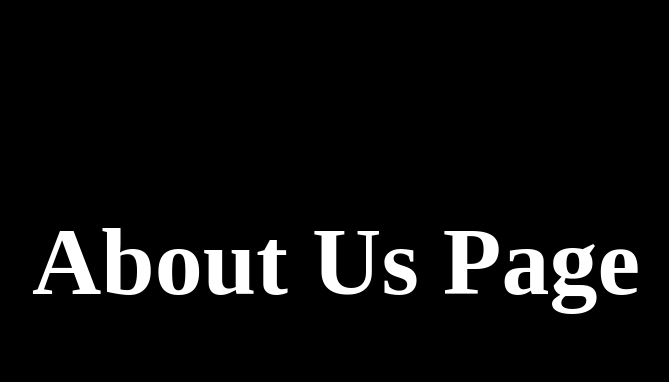
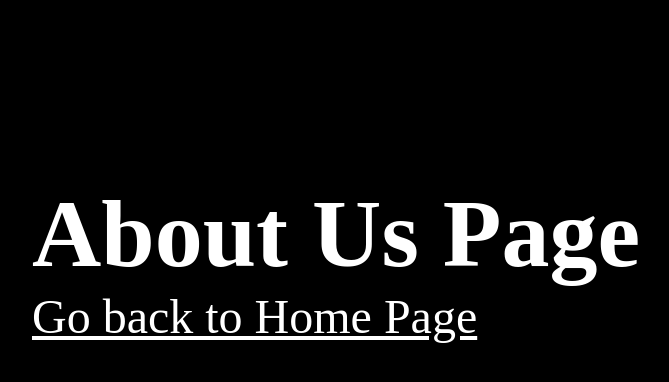
Before and after one commit to mnraza-dev/Learning_Django, a Django app: page /about/ in a window 1280 px wide. Shown: the part 139-521 px from the top of the page, without its empty margins (304-973 px from the left). Run offline with Django 5.2, Linux system fonts and the light colour scheme.

Commit message:
Add JavaScript file and update home and about templates for improved navigation

```diff
--- a/Lesson_01/myproject/static/css/style.css
+++ b/Lesson_01/myproject/static/css/style.css
@@ -16,3 +16,7 @@
 h1 {
   text-align: center;
 }
+
+a{
+    color: #fff;
+}
--- a/Lesson_01/myproject/templates/about.html
+++ b/Lesson_01/myproject/templates/about.html
@@ -2,14 +2,16 @@
 {% load static %}
 
 <html lang="en">
-<head>
-    <meta charset="UTF-8">
-    <meta name="viewport" content="width=device-width, initial-scale=1.0">
+  <head>
+    <meta charset="UTF-8" />
+    <meta name="viewport" content="width=device-width, initial-scale=1.0" />
     <title>About Us</title>
-    <link rel="stylesheet" href="{% static 'css/style.css' %}">
-</head>
-<body>
-    <h1>About Us Page </h1>
+    <link rel="stylesheet" href="{% static 'css/style.css' %}" />
+    <script src="{% static 'js/script.js' %}" defer></script>
+  </head>
+  <body>
+    <h1>About Us Page</h1>
 
-</body>
+    <a href="/">Go back to Home Page</a>
+  </body>
 </html>
```
Also changed, not shown: Lesson_01/myproject/templates/home.html (+3 -5 lines), Lesson_01/myproject/static/js/script.js (added).
